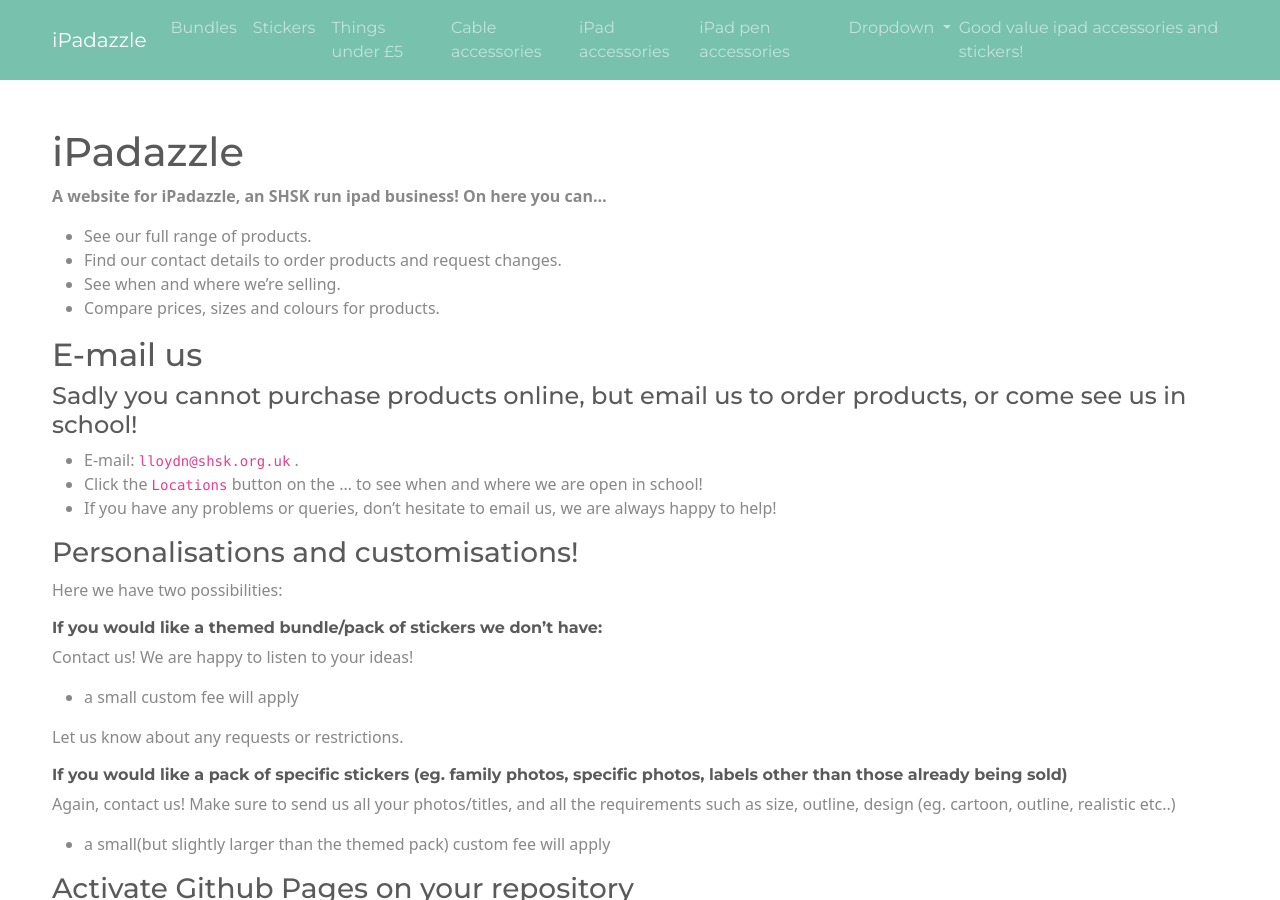
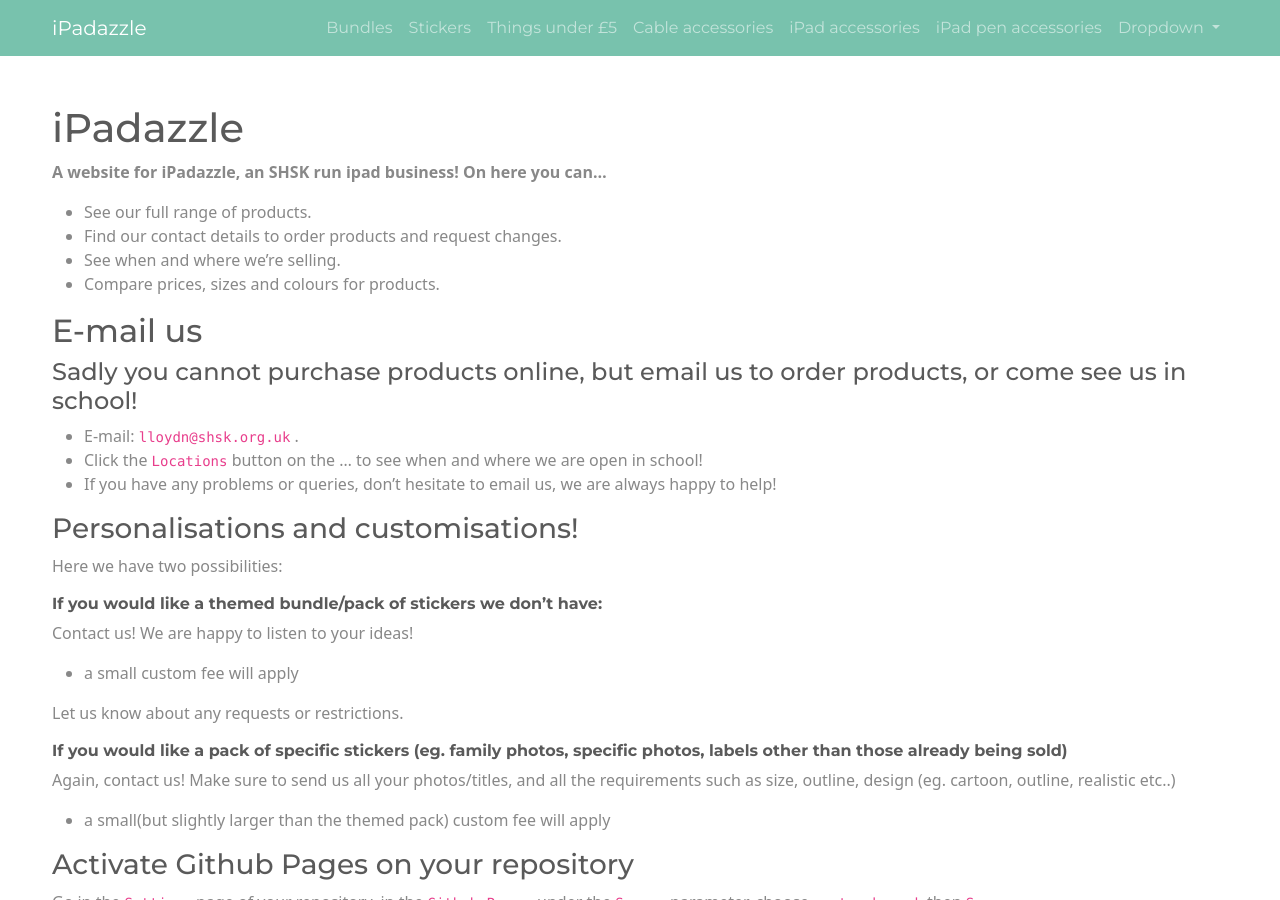
Before and after one commit to NatashaCELloyd/NatashaCELloyd.github.io, a Jekyll site: the page built from index.md, in a window 1280 px wide and 900 px high. Built offline with Jekyll 4.4.1, drawn with Linux system fonts in a browser that asks for light colours.

Commit message:
Update header.html

```diff
--- a/_includes/header.html
+++ b/_includes/header.html
@@ -38,7 +38,7 @@
           </div>
         </li>
         <span class="navbar-text">
-          Good value ipad accessories and stickers!
+
         </span>
       </ul>
     </div>
```
